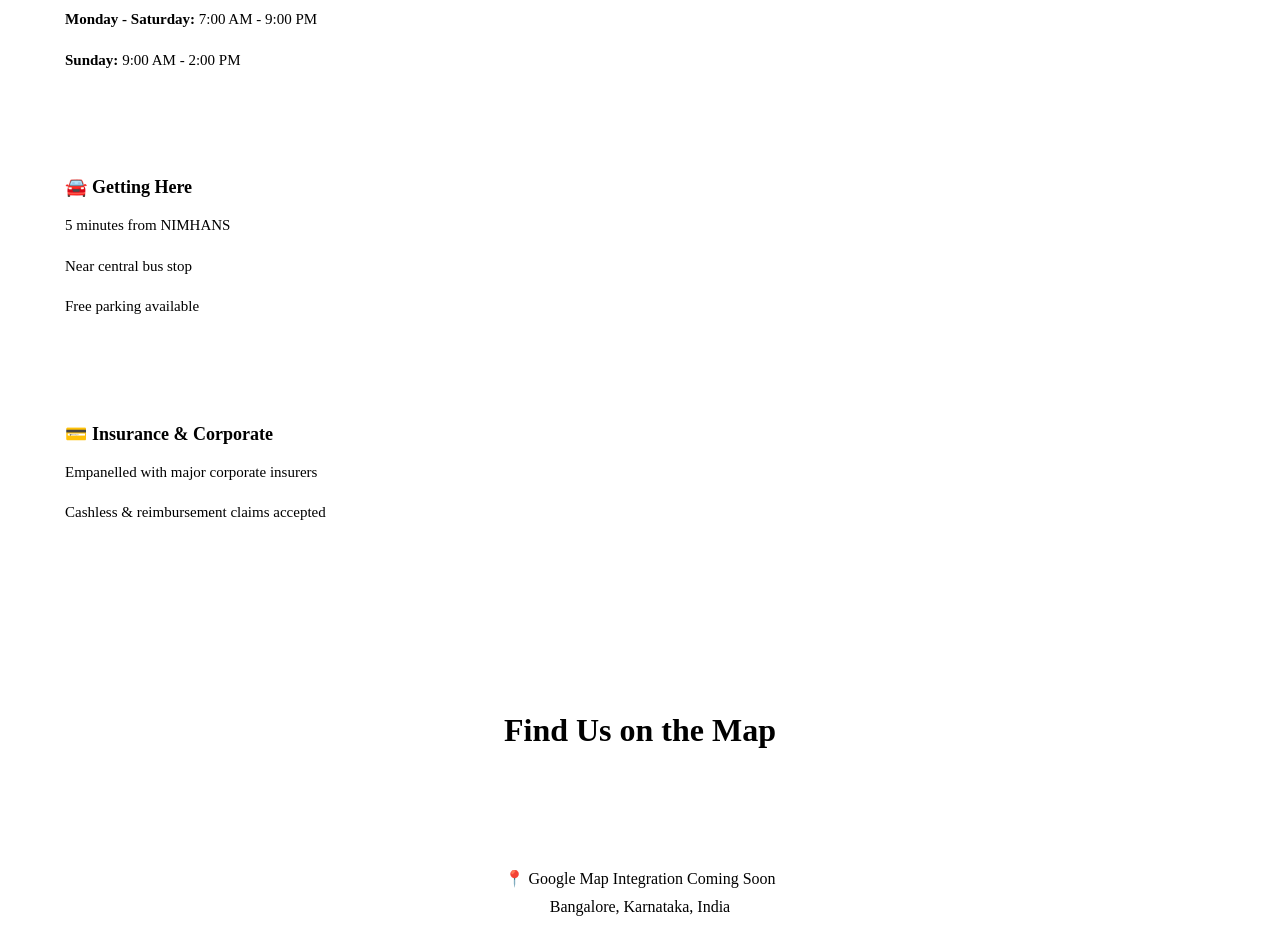
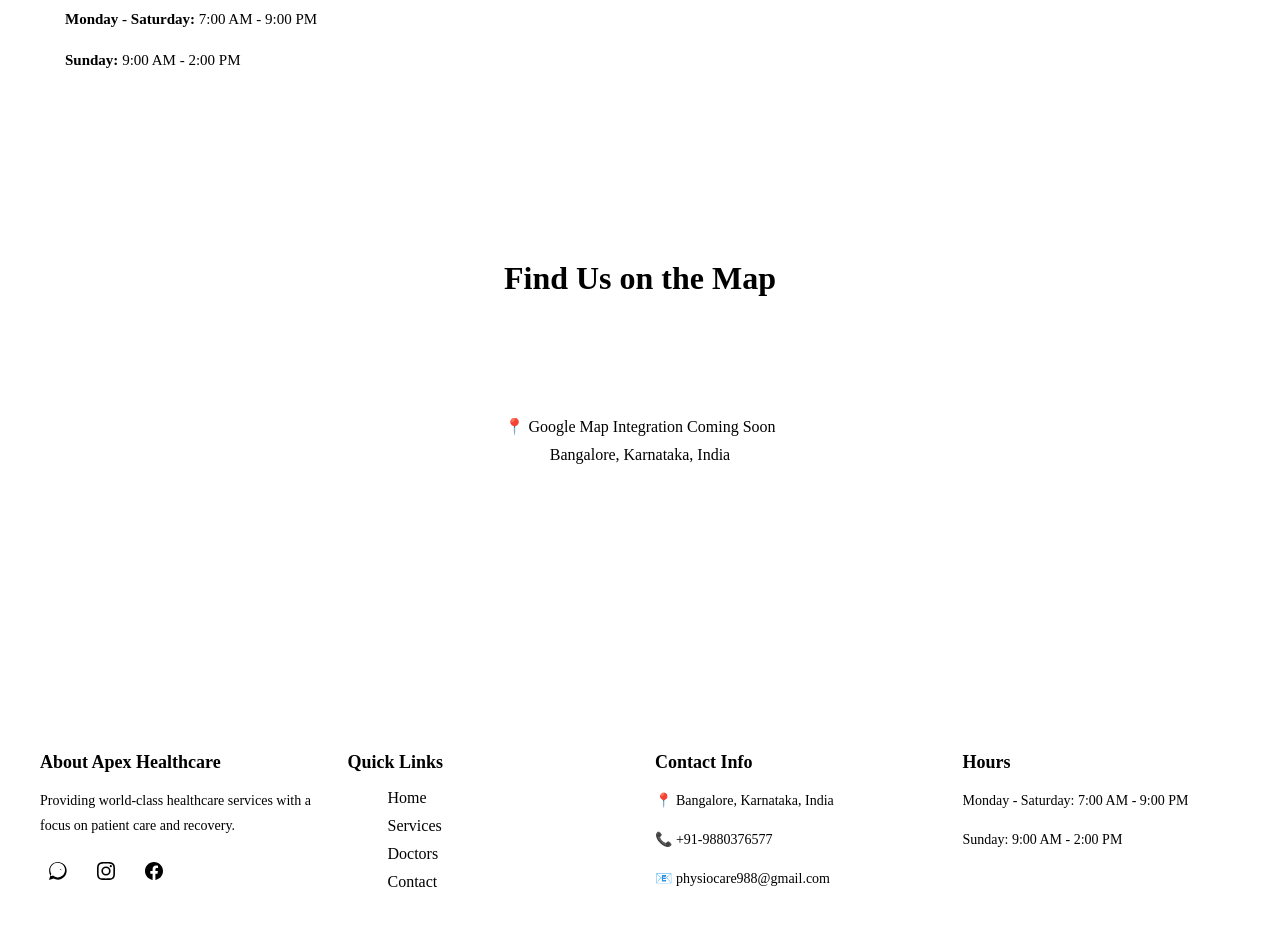
Before and after one commit to Xtertm3/Apex_Physiocare, a React (Vite) app in the folder frontend/: page /contact in a window 1280 px wide. Shown: the part 1360-2290 px from the top of the page. Built offline with nearby package versions, Linux system fonts and the light colour scheme; the HTML template or start-up script is replaced by a standard one.

Commit message:
fix: remove Getting Here and Insurance cards from contact page

```diff
--- a/frontend/src/pages/Contact.jsx
+++ b/frontend/src/pages/Contact.jsx
@@ -200,19 +200,6 @@ function Contact() {
                 <h3>🕐 Clinic Hours</h3>
                 <p><strong>Monday - Saturday:</strong> 7:00 AM - 9:00 PM</p>
                 <p><strong>Sunday:</strong> 9:00 AM - 2:00 PM</p>
-              </div>
-
-              <div className="info-card">
-                <h3>🚘 Getting Here</h3>
-                <p>5 minutes from NIMHANS</p>
-                <p>Near central bus stop</p>
-                <p>Free parking available</p>
-              </div>
-
-              <div className="info-card">
-                <h3>💳 Insurance & Corporate</h3>
-                <p>Empanelled with major corporate insurers</p>
-                <p>Cashless & reimbursement claims accepted</p>
               </div>
             </div>
 
```
